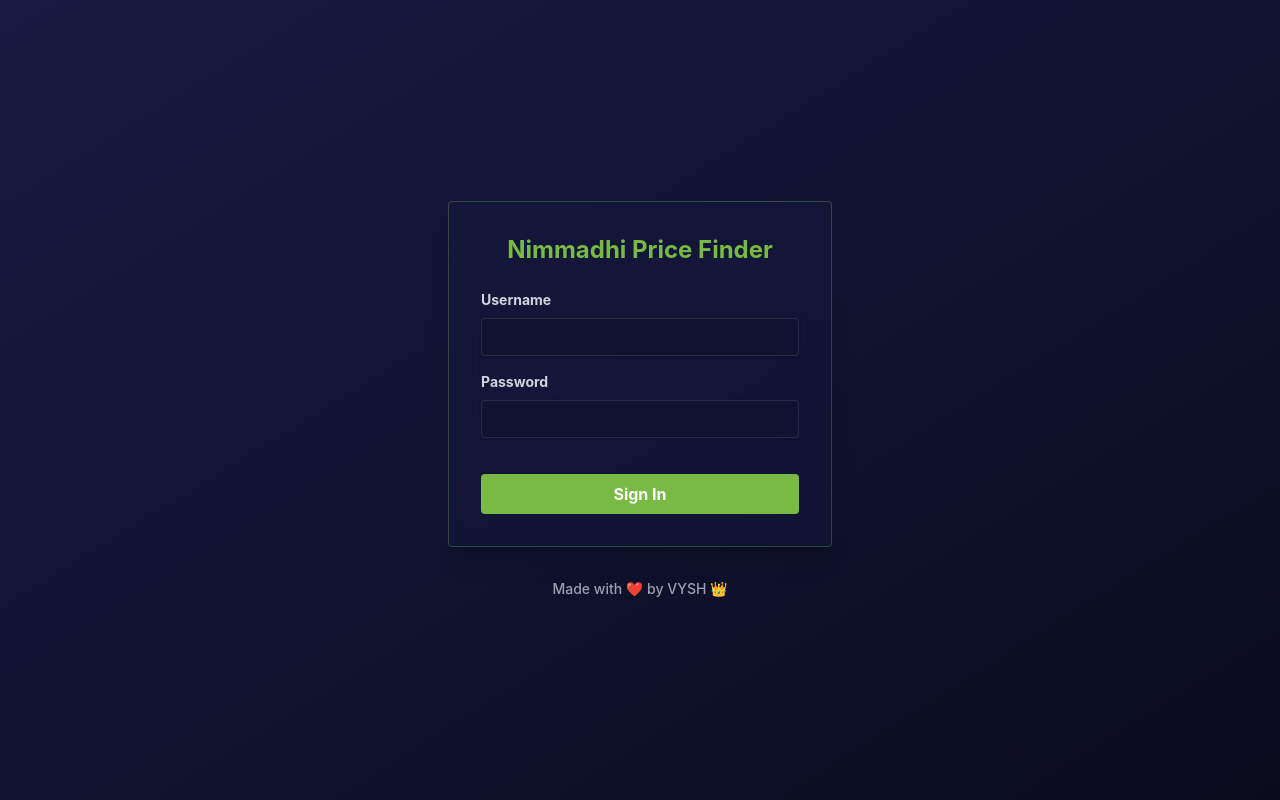
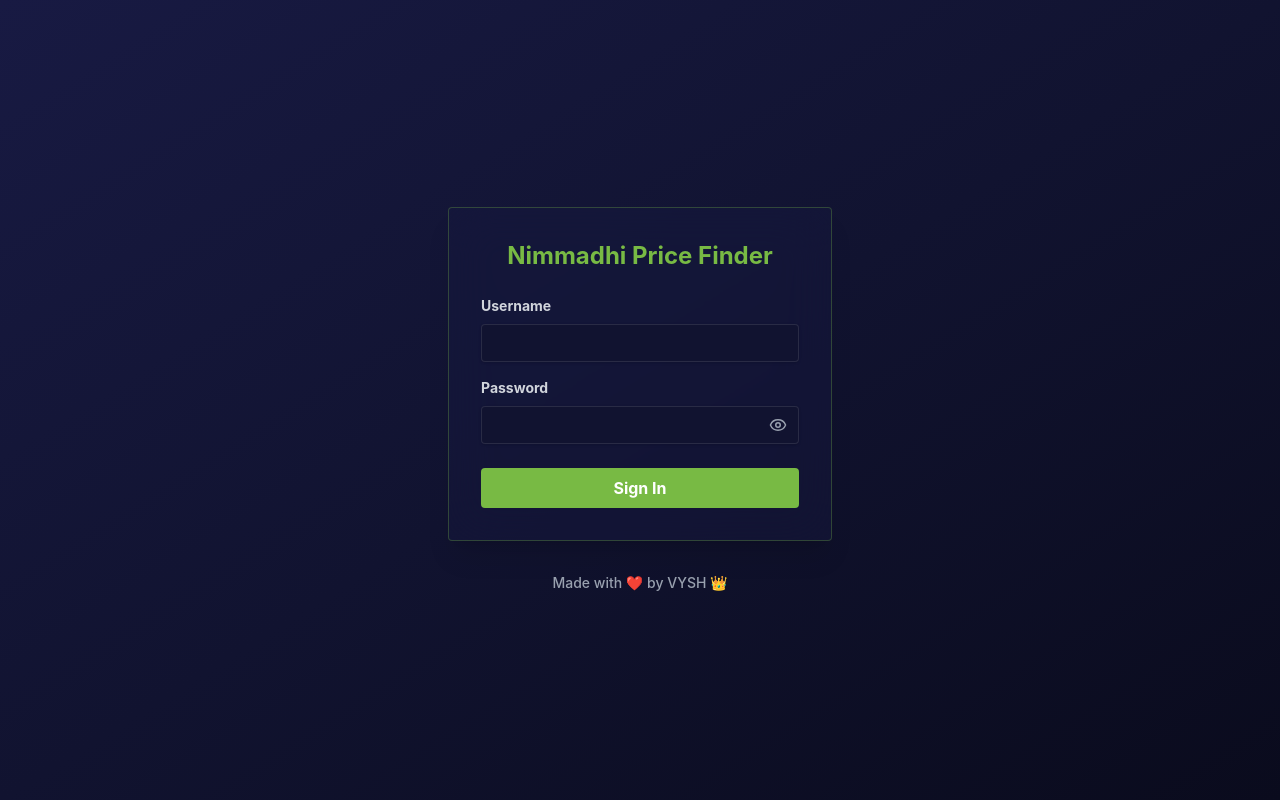
Before and after one commit to b-vysh/Nimmadhi-Price-Finder, a React (Vite) app: page /login in a window 1280 px wide. Built offline with nearby package versions, Linux system fonts and the light colour scheme.

Commit message:
Add show password eye icon toggle

```diff
--- a/src/components/Login.tsx
+++ b/src/components/Login.tsx
@@ -1,9 +1,11 @@
 import React, { useState } from 'react';
 import { useNavigate } from 'react-router-dom';
+import { Eye, EyeOff } from 'lucide-react';
 
 const Login = () => {
   const [username, setUsername] = useState('');
   const [password, setPassword] = useState('');
+  const [showPassword, setShowPassword] = useState(false);
   const [error, setError] = useState('');
   const navigate = useNavigate();
 
@@ -44,14 +46,23 @@ const Login = () => {
             <label className="block text-gray-700 dark:text-gray-300 text-sm font-bold mb-2" htmlFor="password">
               Password
             </label>
+            <div className="relative mb-3">
               <input
                 id="password"
-              type="password"
+                type={showPassword ? "text" : "password"}
                 value={password}
                 onChange={(e) => setPassword(e.target.value)}
-              className="shadow appearance-none border dark:border-white/10 rounded w-full py-2 px-3 text-gray-700 dark:text-white dark:bg-[#111330] mb-3 leading-tight focus:outline-none focus:ring-2 focus:ring-[#78ba44] focus:border-transparent transition-colors"
+                className="shadow appearance-none border dark:border-white/10 rounded w-full py-2 px-3 pr-10 text-gray-700 dark:text-white dark:bg-[#111330] leading-tight focus:outline-none focus:ring-2 focus:ring-[#78ba44] focus:border-transparent transition-colors"
                 required
               />
+              <button
+                type="button"
+                onClick={() => setShowPassword(!showPassword)}
+                className="absolute inset-y-0 right-0 pr-3 flex items-center text-gray-500 hover:text-gray-700 dark:text-gray-400 dark:hover:text-gray-200 transition-colors"
+              >
+                {showPassword ? <EyeOff size={18} /> : <Eye size={18} />}
+              </button>
+            </div>
           </div>
           <div className="flex items-center justify-between">
             <button
```
Lines whose indentation alone changed are shown as unchanged.
